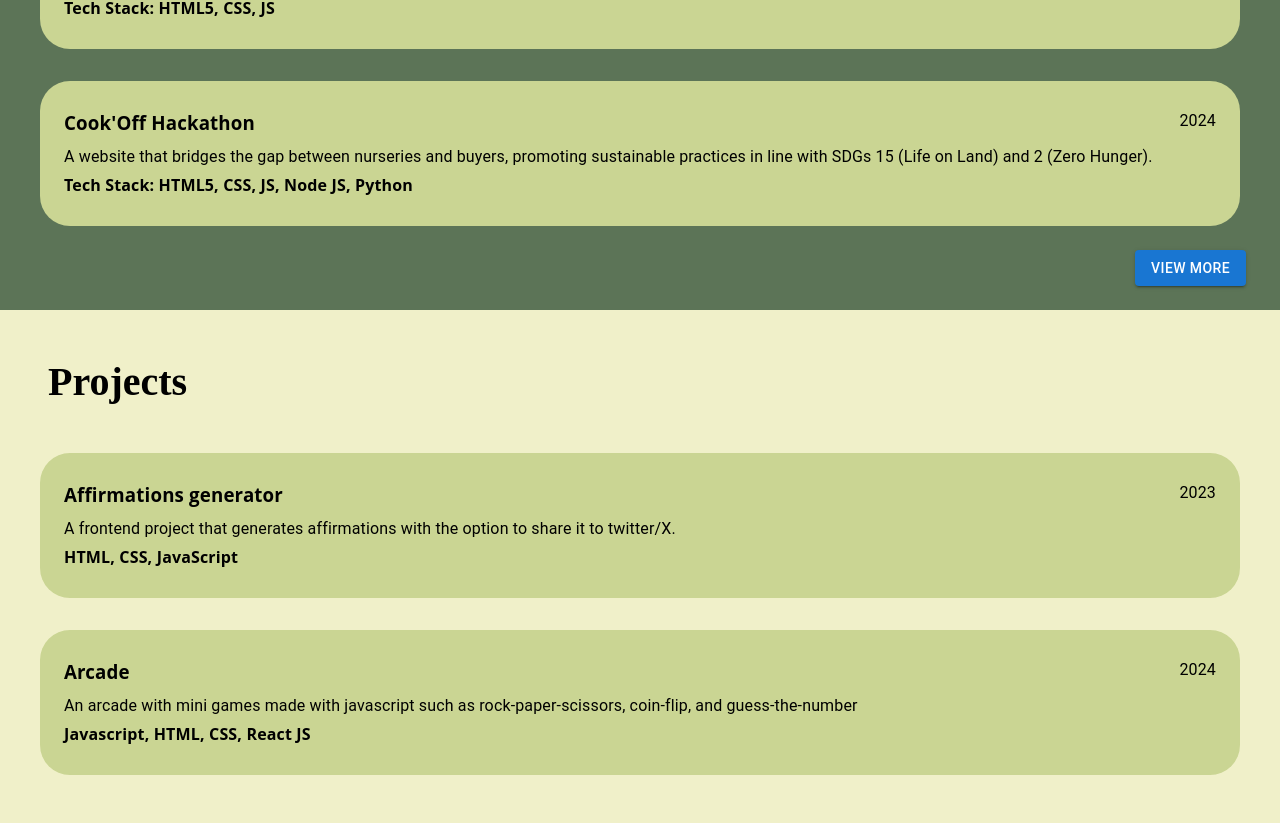
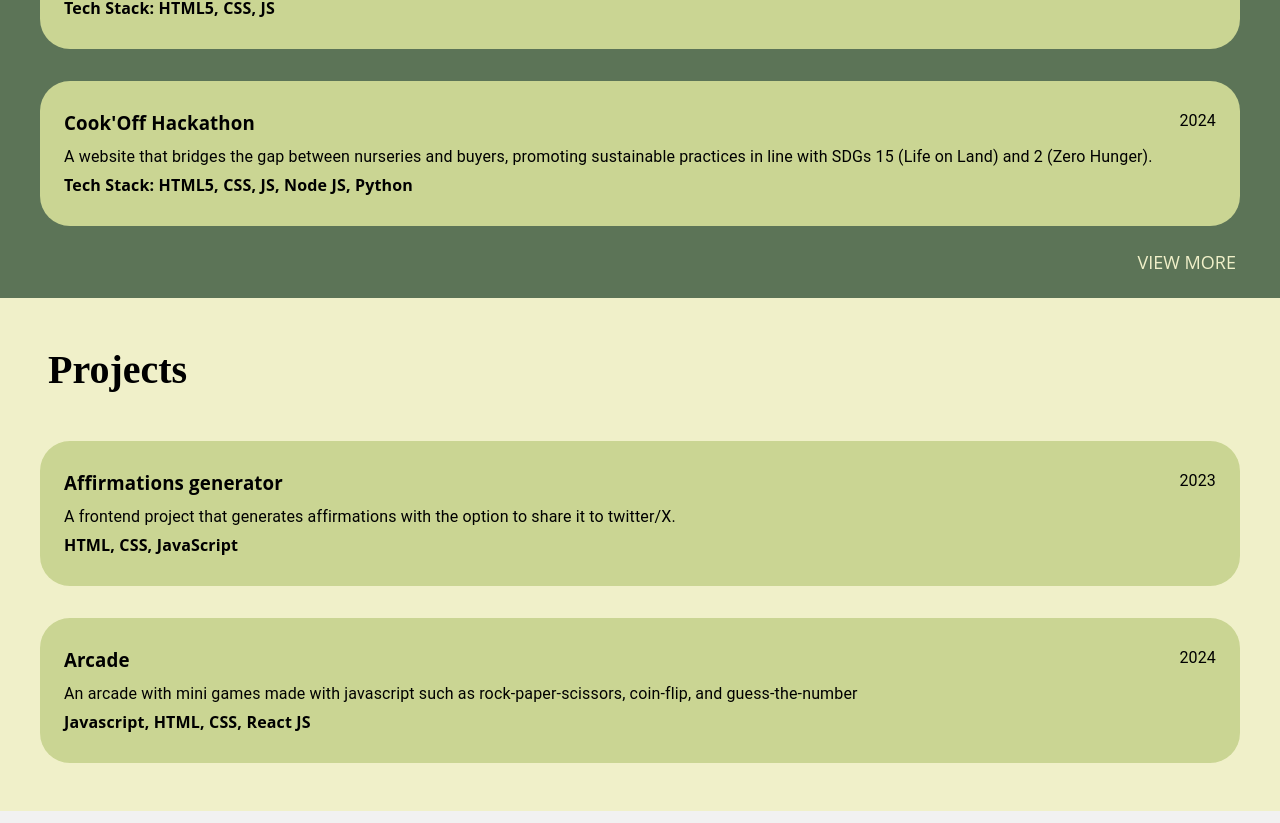
Before and after one commit to vilasini-v/vilasini-v-portfolio, a React (Create React App) app: page /work in a window 1280 px wide. Shown: the part 726-1549 px from the top of the page. Built offline with nearby package versions, Linux system fonts and the light colour scheme.

Commit message:
done hopefully

```diff
--- a/src/components/work.js
+++ b/src/components/work.js
@@ -148,15 +148,15 @@ const Work = () => {
               <Box display="flex" justifyContent="space-between">
 
         {visibleCountHack < hackathons.length && (
-          <Button variant='contained' onClick={handleViewMoreHack}>
-            View More
-          </Button>
+          <button style={{backgroundColor:'#5c7457', fontSize:'18px', border:'0px',color:'#f0f0c9'}} onClick={handleViewMoreHack}>
+            VIEW MORE
+          </button>
         )}
-        <div style={{height:'10px', width:'10px'}}></div>
+        <div style={{height:'10px', width:'20px'}}></div>
         {visibleCountHack > 2 && (
-          <Button variant='contained' onClick={handleViewLessHack} >
-            View Less
-          </Button>
+          <button style={{backgroundColor:'#5c7457', fontSize:'18px', border:'0px',color:'#f0f0c9'}} onClick={handleViewLessHack} >
+            VIEW LESS
+          </button>
         )}
         </Box>
       </div>
```
